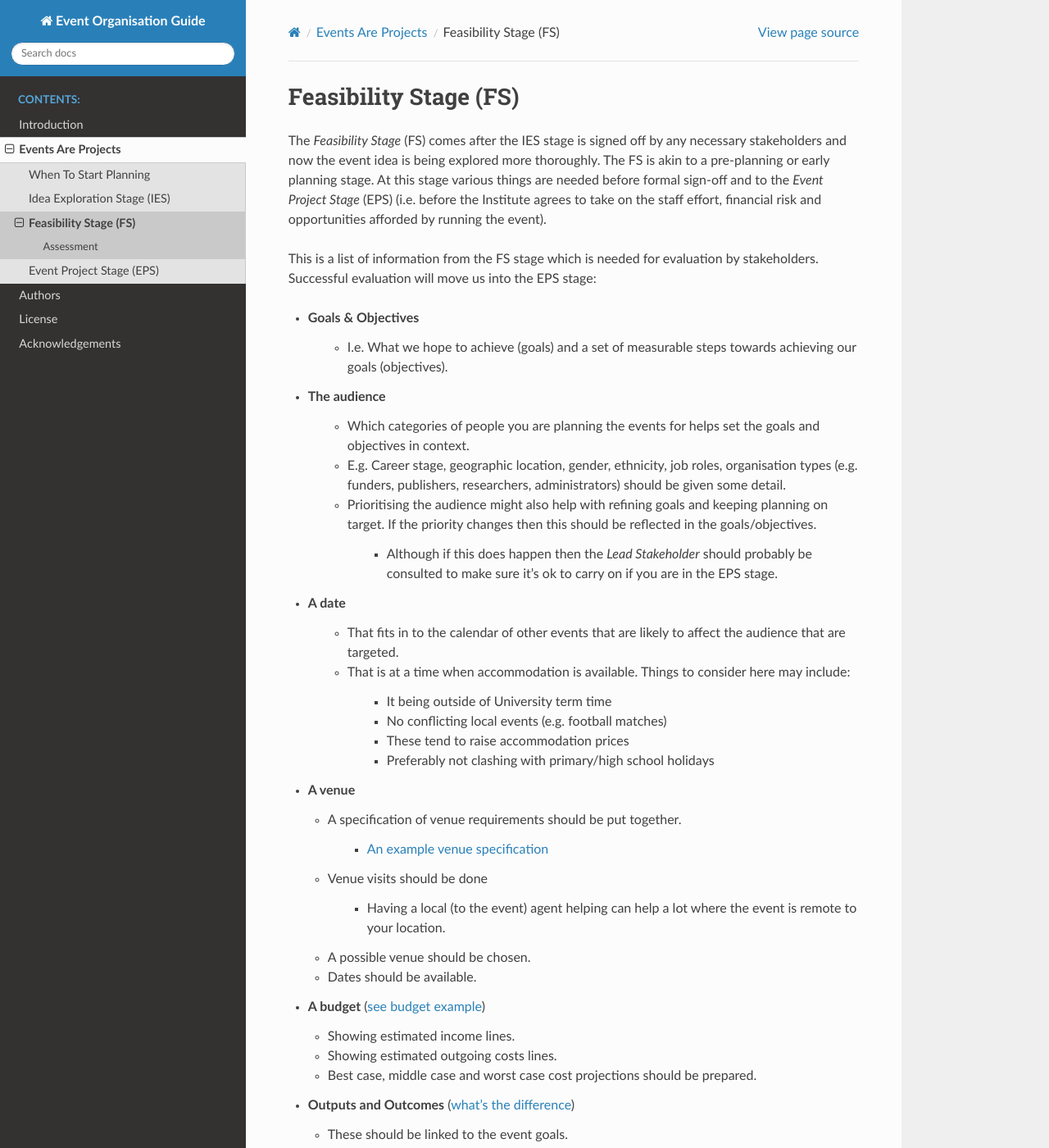
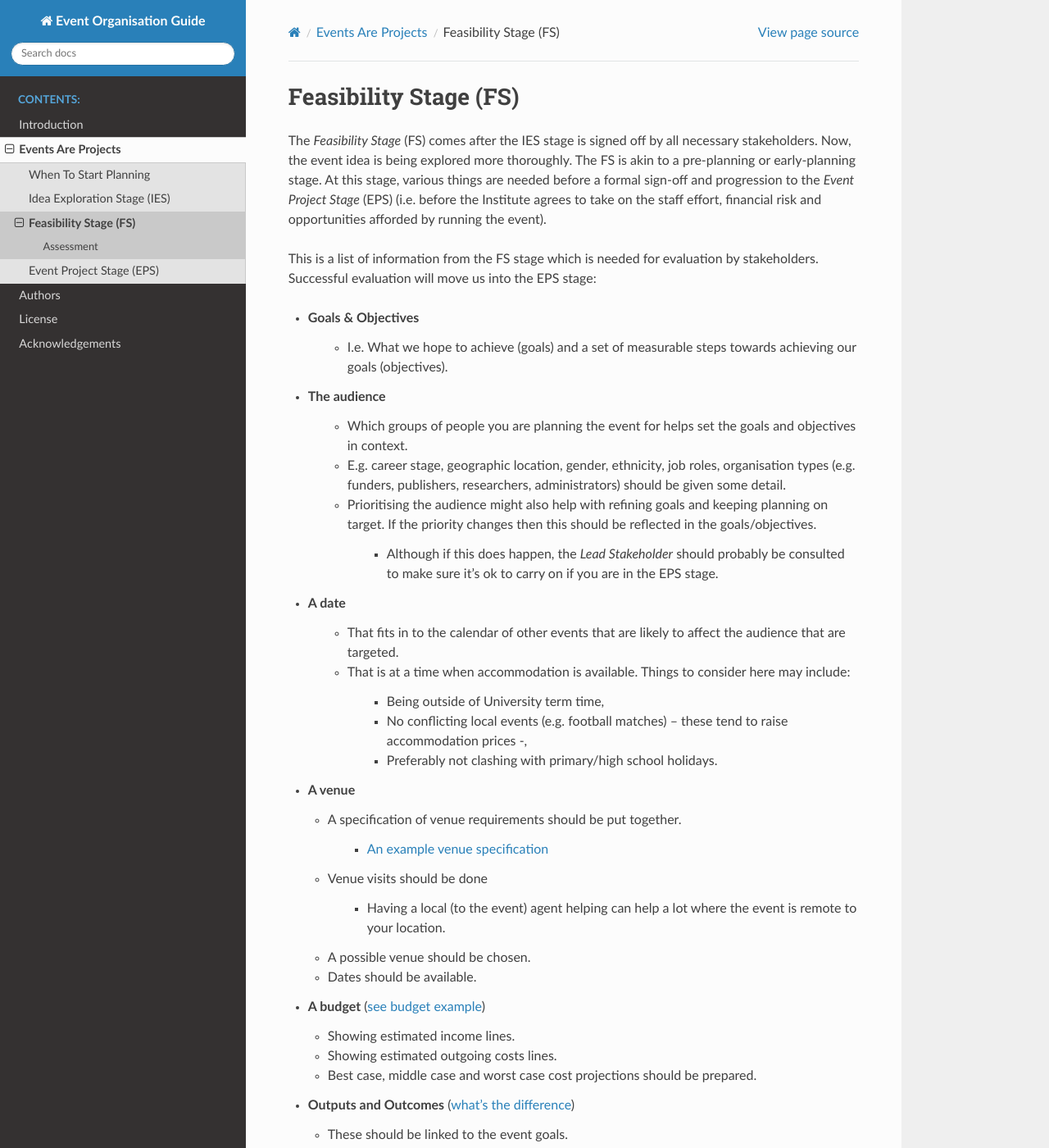
Before and after one commit to softwaresaved/event-organisation-guide, a Sphinx documentation site: the page built from docs/eog/feasibility-stage.rst, in a window 1280 px wide and 1400 px high. Shown: the whole window at 82% size. Built offline with Sphinx 7.4.7 and the Read the Docs theme 2.0.0, drawn with Linux system fonts in a browser that asks for light colours; some of the changed text lies outside the part shown.

Commit message:
Update feasibility-stage.rst

```diff
--- a/docs/eog/feasibility-stage.rst
+++ b/docs/eog/feasibility-stage.rst
@@ -3,7 +3,7 @@
 Feasibility Stage (FS)
 ======================
 
-The *Feasibility Stage* (FS) comes after the IES stage is signed off by any necessary stakeholders and now the event idea is being explored more thoroughly. The FS is akin to a pre-planning or early planning stage. At this stage various things are needed before formal sign-off and to the *Event Project Stage* (EPS) (i.e. before the Institute agrees to take on the staff effort, financial risk and opportunities afforded by running the event).
+The *Feasibility Stage* (FS) comes after the IES stage is signed off by all necessary stakeholders. Now, the event idea is being explored more thoroughly. The FS is akin to a pre-planning or early-planning stage. At this stage, various things are needed before a formal sign-off and progression to the *Event Project Stage* (EPS) (i.e. before the Institute agrees to take on the staff effort, financial risk and opportunities afforded by running the event).
 
 This is a list of information from the FS stage which is needed for evaluation by stakeholders. Successful evaluation will move us into the EPS stage:
 
@@ -13,21 +13,20 @@ This is a list of information from the FS stage which is needed for evaluation b
 
 * **The audience**
 
-   * Which categories of people you are planning the events for helps set the goals and objectives in context.
-   * E.g. Career stage, geographic location, gender, ethnicity, job roles, organisation types (e.g. funders, publishers, researchers, administrators) should be given some detail.
+   * Which groups of people you are planning the event for helps set the goals and objectives in context.
+   * E.g. career stage, geographic location, gender, ethnicity, job roles, organisation types (e.g. funders, publishers, researchers, administrators) should be given some detail.
    * Prioritising the audience might also help with refining goals and keeping planning on target. If the priority changes then this should be reflected in the goals/objectives.
 
-      * Although if this does happen then the *Lead Stakeholder* should probably be consulted to make sure it’s ok to carry on if you are in the EPS stage.
+      * Although if this does happen, the *Lead Stakeholder* should probably be consulted to make sure it’s ok to carry on if you are in the EPS stage.
 
 * **A date**
 
    * That fits in to the calendar of other events that are likely to affect the audience that are targeted.
    * That is at a time when accommodation is available. Things to consider here may include:
 
-      * It being outside of University term time
-      * No conflicting local events (e.g. football matches)
-      * These tend to raise accommodation prices
-      * Preferably not clashing with primary/high school holidays
+      * Being outside of University term time,
+      * No conflicting local events (e.g. football matches) – these tend to raise accommodation prices -,
+      * Preferably not clashing with primary/high school holidays.
 
 * **A venue**
 
```
Also changed, not shown: other parts of docs/eog/feasibility-stage.rst (+3 -3 lines).
